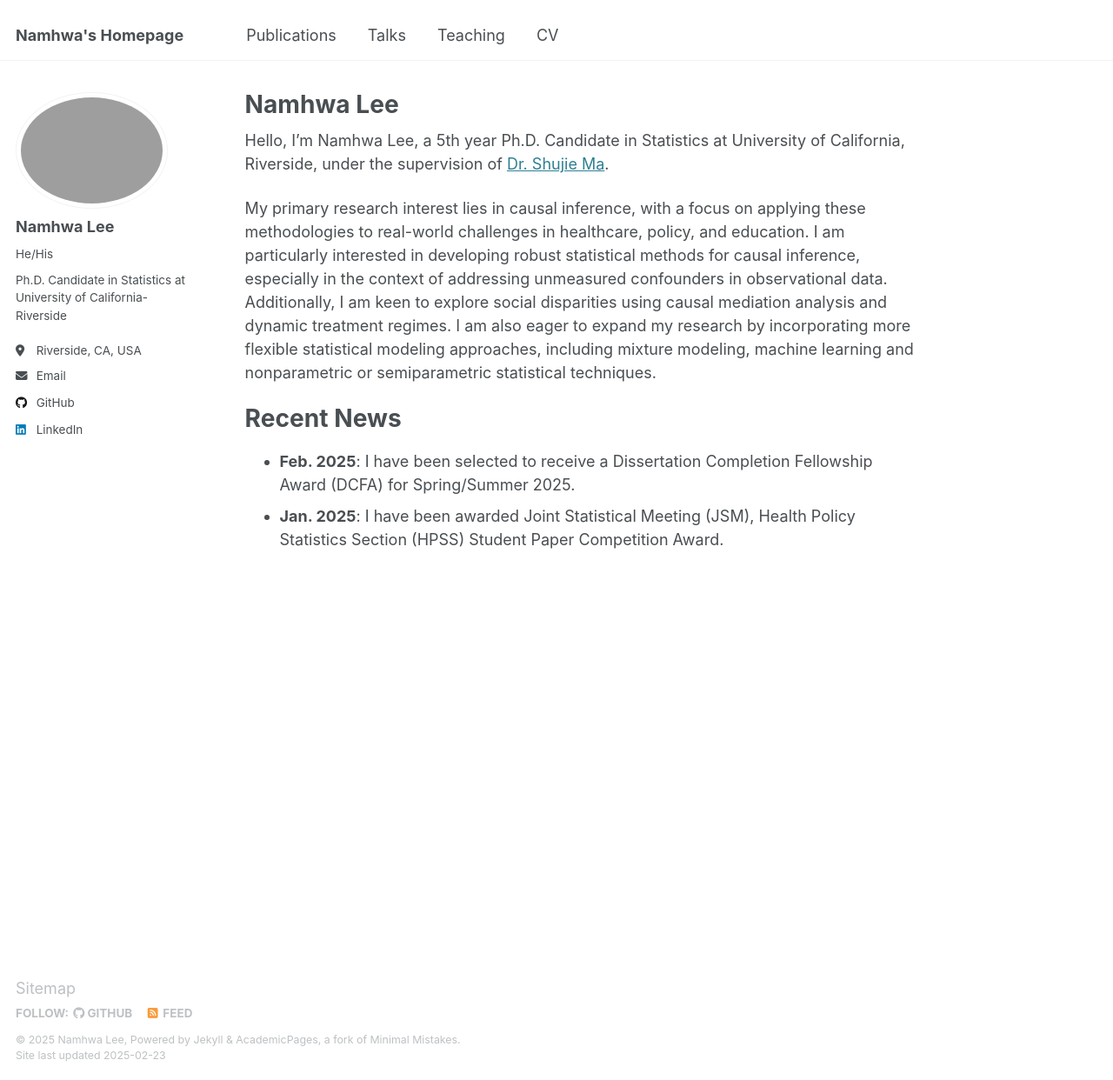
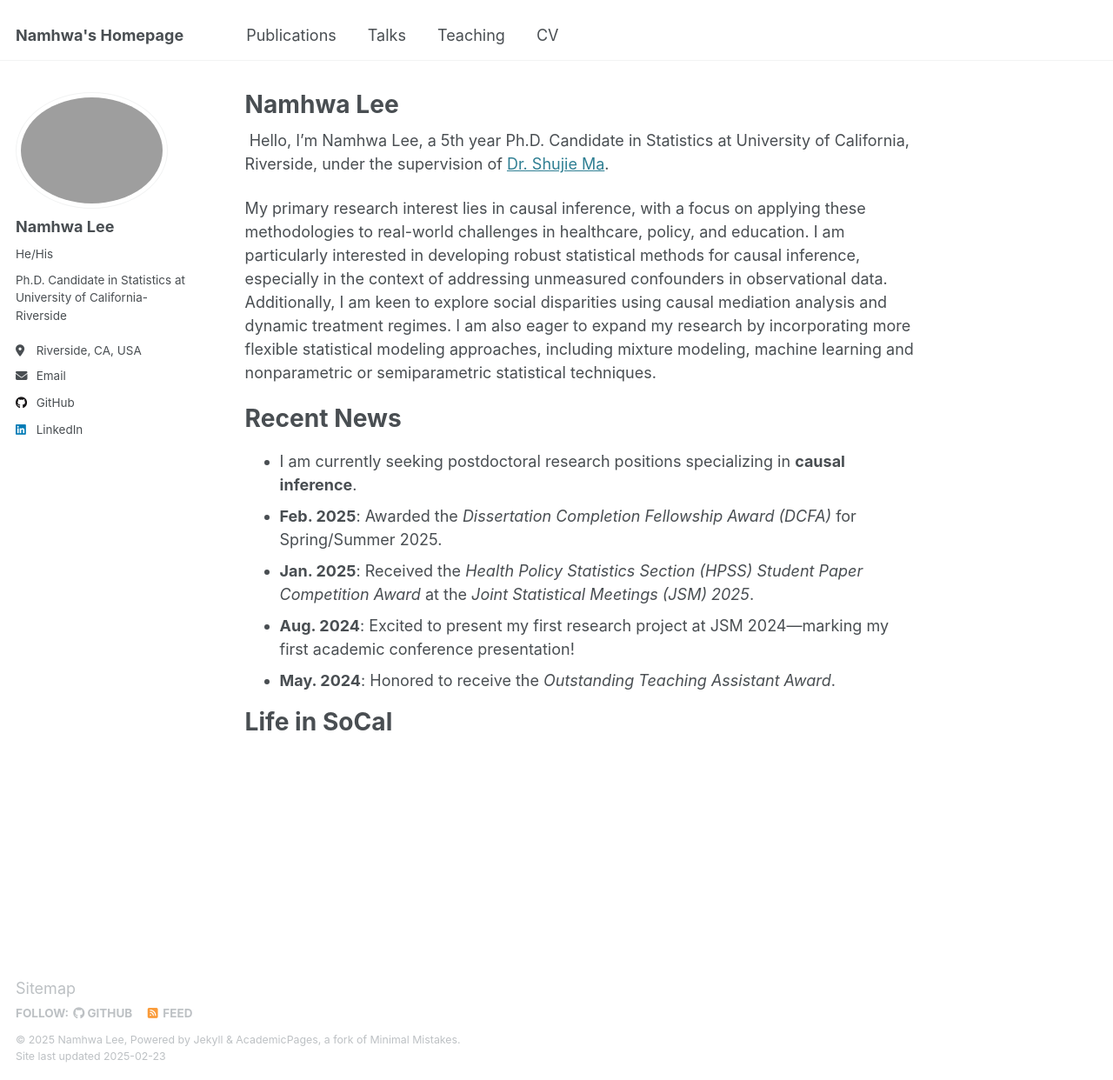
Before and after one commit to NamhwaLee/NamhwaLee.github.io, a Jekyll site: the page built from _pages/about.md, in a window 1280 px wide and 1242 px high. Shown: the whole window at 87% size. Built offline with Jekyll 4.4.1, drawn with Linux system fonts in a browser that asks for light colours.

Commit message:
Update about.md

```diff
--- a/_pages/about.md
+++ b/_pages/about.md
@@ -6,7 +6,7 @@ redirect_from:
   - /about/
   - /about.html
 ---
-
+![]()
 Hello, I'm Namhwa Lee, a 5th year Ph.D. Candidate in Statistics at University of California, Riverside, under the supervision of [Dr. Shujie Ma](https://sites.google.com/view/shujiema).
 
 My primary research interest lies in causal inference, with a focus on applying these methodologies to real-world challenges in healthcare, policy, and education. I am particularly interested in developing robust statistical methods for causal inference, especially in the context of addressing unmeasured confounders in observational data. Additionally, I am keen to explore social disparities using causal mediation analysis and dynamic treatment regimes. I am also eager to expand my research by incorporating more flexible statistical modeling approaches, including mixture modeling, machine learning and nonparametric or semiparametric statistical techniques.
@@ -16,5 +16,12 @@ My primary research interest lies in causal inference, with a focus on applying
 Recent News
 ======
 
-- **Feb. 2025**: I have been selected to receive a Dissertation Completion Fellowship Award (DCFA) for Spring/Summer 2025.
-- **Jan. 2025**: I have been awarded Joint Statistical Meeting (JSM), Health Policy Statistics Section (HPSS) Student Paper Competition Award.
+- I am currently seeking postdoctoral research positions specializing in **causal inference**.
+- **Feb. 2025**: Awarded the *Dissertation Completion Fellowship Award (DCFA)* for Spring/Summer 2025.
+- **Jan. 2025**: Received the *Health Policy Statistics Section (HPSS) Student Paper Competition Award* at the *Joint Statistical Meetings (JSM) 2025*.
+- **Aug. 2024**: Excited to present my first research project at JSM 2024—marking my first academic conference presentation!
+- **May. 2024**: Honored to receive the *Outstanding Teaching Assistant Award*.
+
+
+Life in SoCal
+======
```
